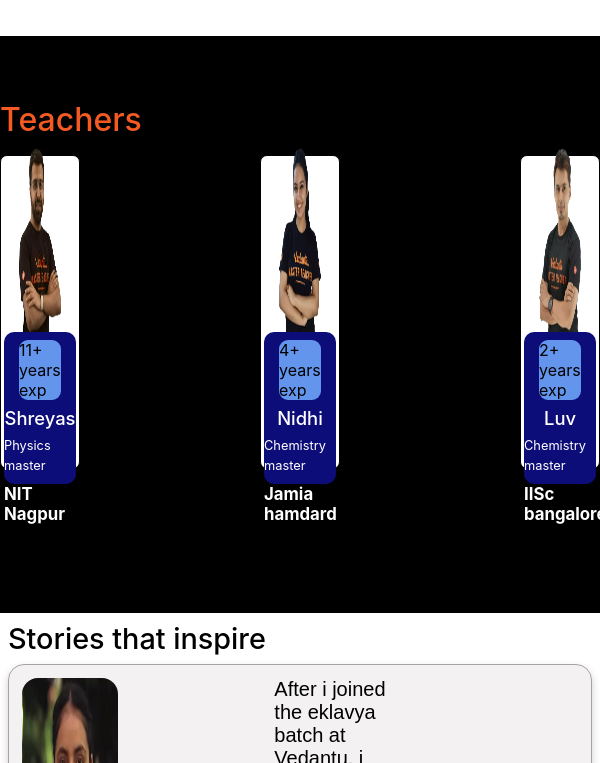
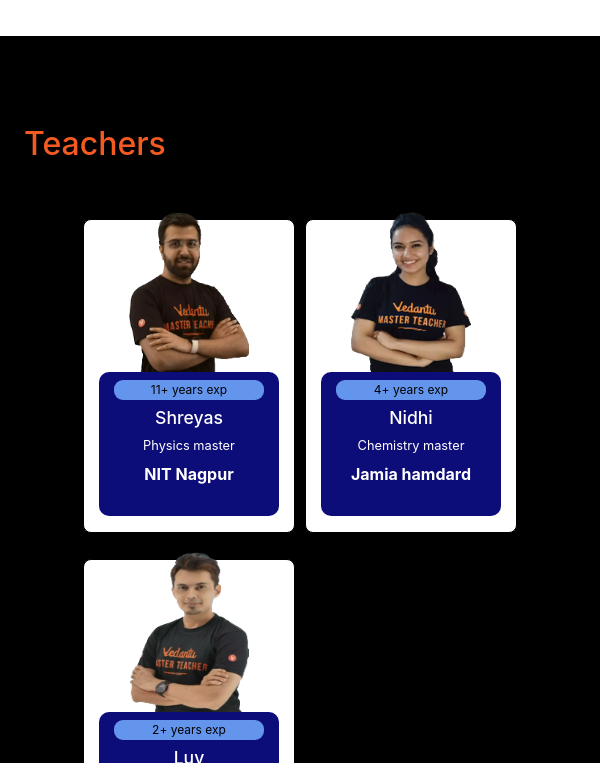
Before and after one commit to gwadhawan132/vedantu_assessment, a React (Create React App) app: page / in a window 600 px wide. Shown: the part 4917-5680 px from the top of the page. Built offline with nearby package versions, Linux system fonts and the light colour scheme.

Commit message:
teacher-responsive

```diff
--- a/src/components/teachers/TeacherCard.css
+++ b/src/components/teachers/TeacherCard.css
@@ -6,7 +6,7 @@
     box-shadow: 0 4px 8px 0 rgba(0,0,0,0.2);
     background-color: white;
     border: 1px solid black;
-    border-radius: 7px;
+    border-radius: 8px;
     width: 13vw;
     height: 39vh;
     display: flex;
@@ -68,3 +68,67 @@
     font-size: 2.1vh;
     margin: 0 auto ;
 }
+
+
+
+@media screen and (max-width:600px){
+    .teacherCard{
+        margin-top: 2vh;
+    }
+    .teachercard_container1{
+        width: 55vw;
+        height: 39vh;
+
+    }
+    .teachercard_img12{
+        width: 28vw;
+        height:23vh;
+    }
+    .teachercard_bottom1{
+        margin: 0 auto ;
+        width: 45vw;
+        height: 16vh;
+    }
+    .teacher_experience{
+        width: 27vw;
+        font-size: 1.5vh;
+    }
+    .teacher_name1{
+        font-size: 2vh;
+    }
+    .teacher_college{
+        font-size: 2vh;
+    }
+
+
+}
+@media screen and (max-width:1024px) and (min-width:600px){
+
+    .teacherCard{
+        margin-top: 2vh;
+    }
+    .teachercard_container1{
+        width: 35vw;
+        height: 39vh;
+
+    }
+    .teachercard_img12{
+        width: 20vw;
+        height:20vh;
+    }
+    .teachercard_bottom1{
+        margin: 0 auto ;
+        width: 30vw;
+        height: 18vh;
+    }
+    .teacher_experience{
+        width: 25vw;
+        font-size: 1.5vh;
+    }
+    .teacher_name1{
+        font-size: 2.2vh;
+    }
+    .teacher_college{
+        font-size: 2vh;
+    }
+}
--- a/src/components/teachers/Teachers.css
+++ b/src/components/teachers/Teachers.css
@@ -25,3 +25,38 @@
         margin: 0px 0px 10vh 0px;
 
 }
+
+@media screen and (max-width:600px){
+
+
+        .teachers_container{
+                padding: 1vh;
+        }
+
+        .teachers_bottom{
+                flex-direction: column ;
+                margin: 1vh auto;
+
+        }
+
+}
+
+@media screen and (max-width:1024px) and (min-width:600px){
+
+        .teacher_top{
+                padding: 2vh;
+
+}
+
+        .teachers_bottom{
+                padding: 2vh;
+            display: grid;
+            grid-template-columns: repeat(2, 1fr);
+            gap: 10px;
+            grid-auto-rows: minmax(100px, auto);
+
+
+
+        }
+
+}
```
Also changed, not shown: src/components/teachers/Teachers.jsx (line endings or trailing spaces).
